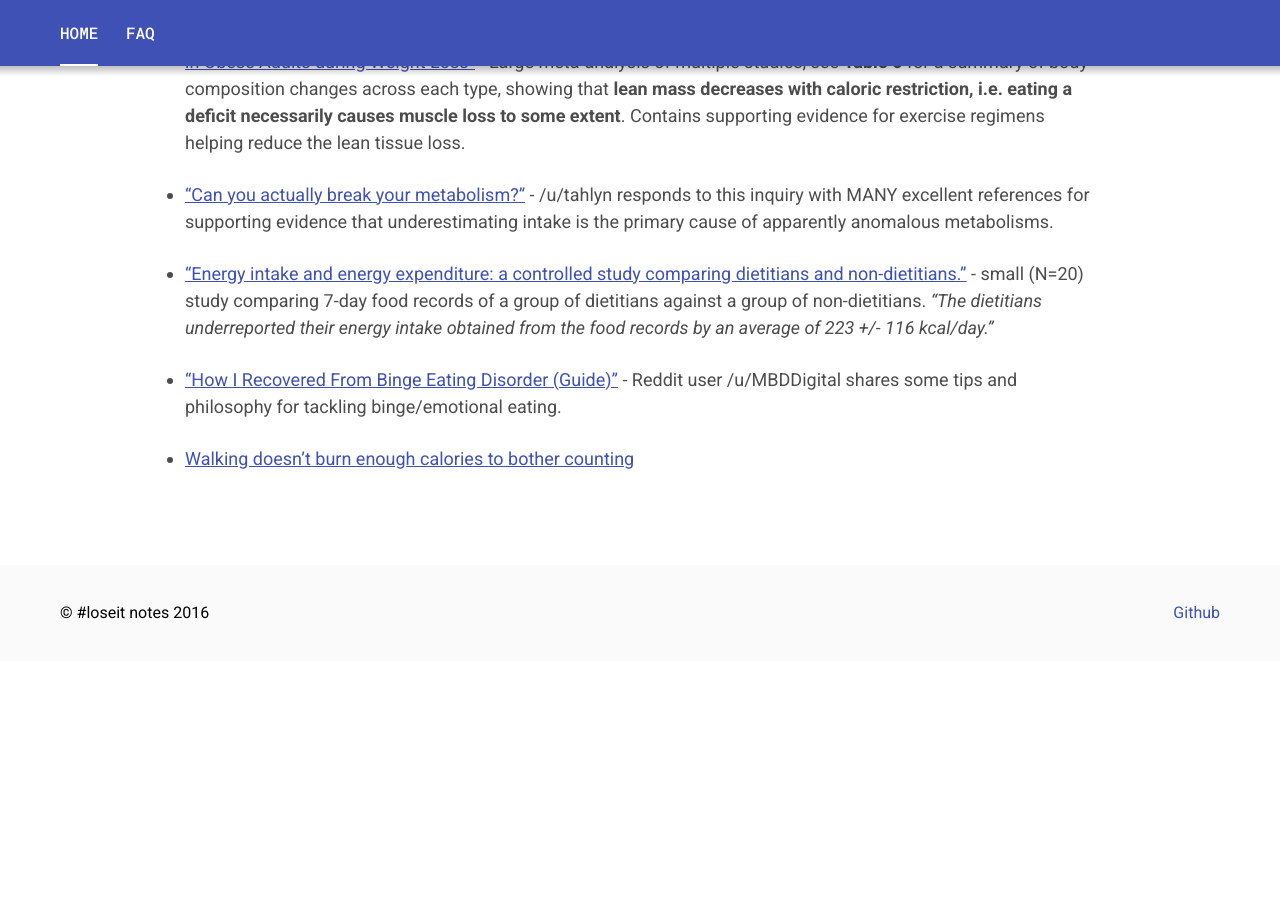
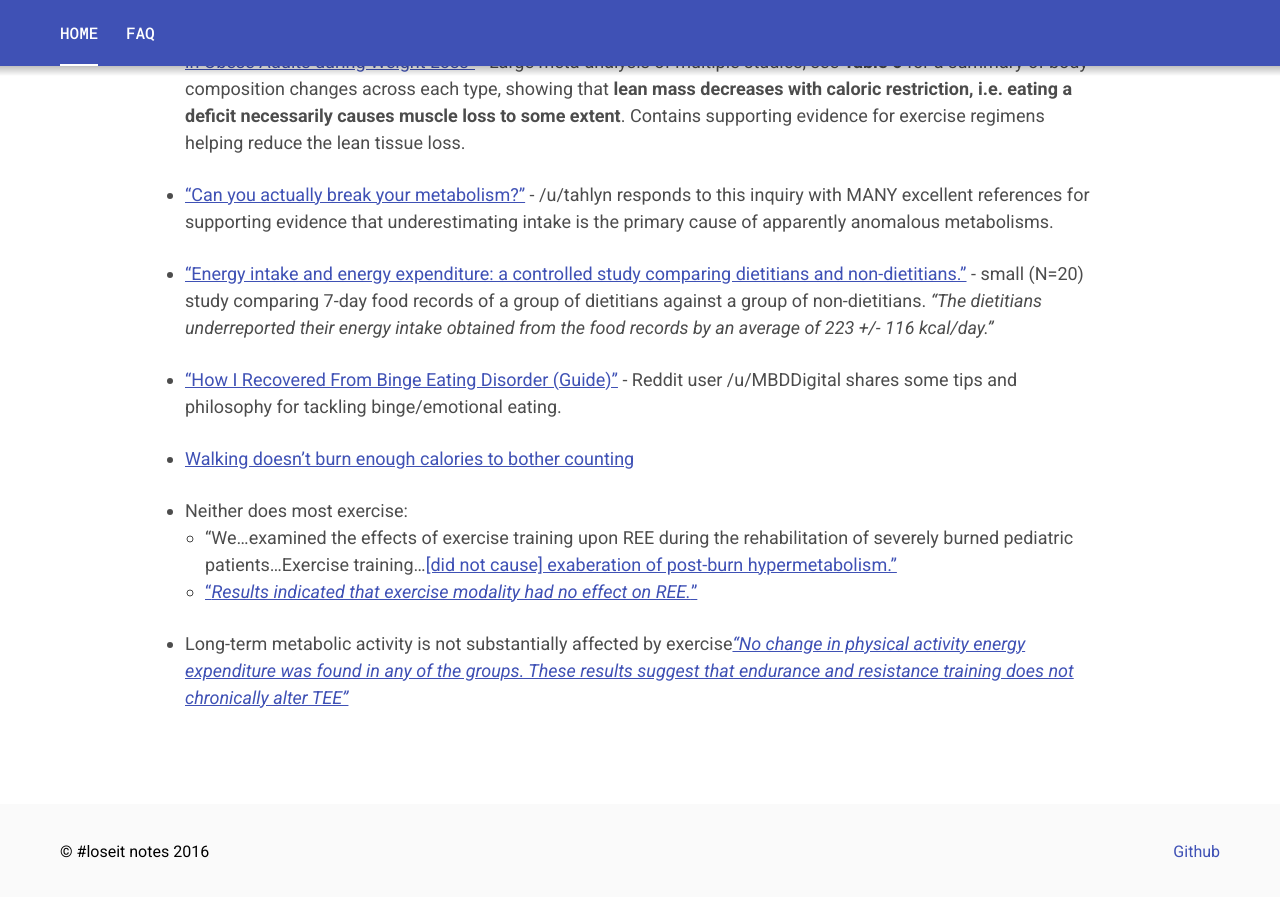
Before and after one commit to loseitIRC/loseitdocs, a Jekyll site: the page built from index.markdown, in a window 1280 px wide and 900 px high, scrolled down 2035 px. Shown: the top 897 px of the window. Built offline with Jekyll 4.4.1, drawn with Linux system fonts in a browser that asks for light colours; before the commit the page ends 2696 px from its top, so only the background shows below that.

Commit message:
Added some references about the relationship between exercise and REE/TEE

```diff
--- a/index.markdown
+++ b/index.markdown
@@ -52,3 +52,9 @@ Want to contribute?  [Fork this site on GitHub](https://github.com/loseitIRC/los
 * ["How I Recovered From Binge Eating Disorder (Guide)"](https://www.reddit.com/r/loseit/comments/4iqe36/how_i_recovered_from_binge_eating_disorder_guide/) - Reddit user /u/MBDDigital shares some tips and philosophy for tackling binge/emotional eating.
 
 * [Walking doesn't burn enough calories to bother counting](https://www.ncbi.nlm.nih.gov/pubmed/15570150)
+
+* Neither does most exercise:
+    * "We...examined the effects of exercise training upon REE during the rehabilitation of severely burned pediatric patients...Exercise training...[[did not cause] exaberation of post-burn hypermetabolism."](https://www.ncbi.nlm.nih.gov/pmc/articles/PMC3856323/)
+    * ["*Results indicated that exercise modality had no effect on REE.*"](https://www.ncbi.nlm.nih.gov/pubmed/7882110)
+
+* Long-term metabolic activity is not substantially affected by exercise[*"No change in physical activity energy expenditure was found in any of the groups. These results suggest that endurance and resistance training does not chronically alter TEE"*](http://press.endocrine.org/doi/abs/10.1210/jcem.87.3.8282)
```
